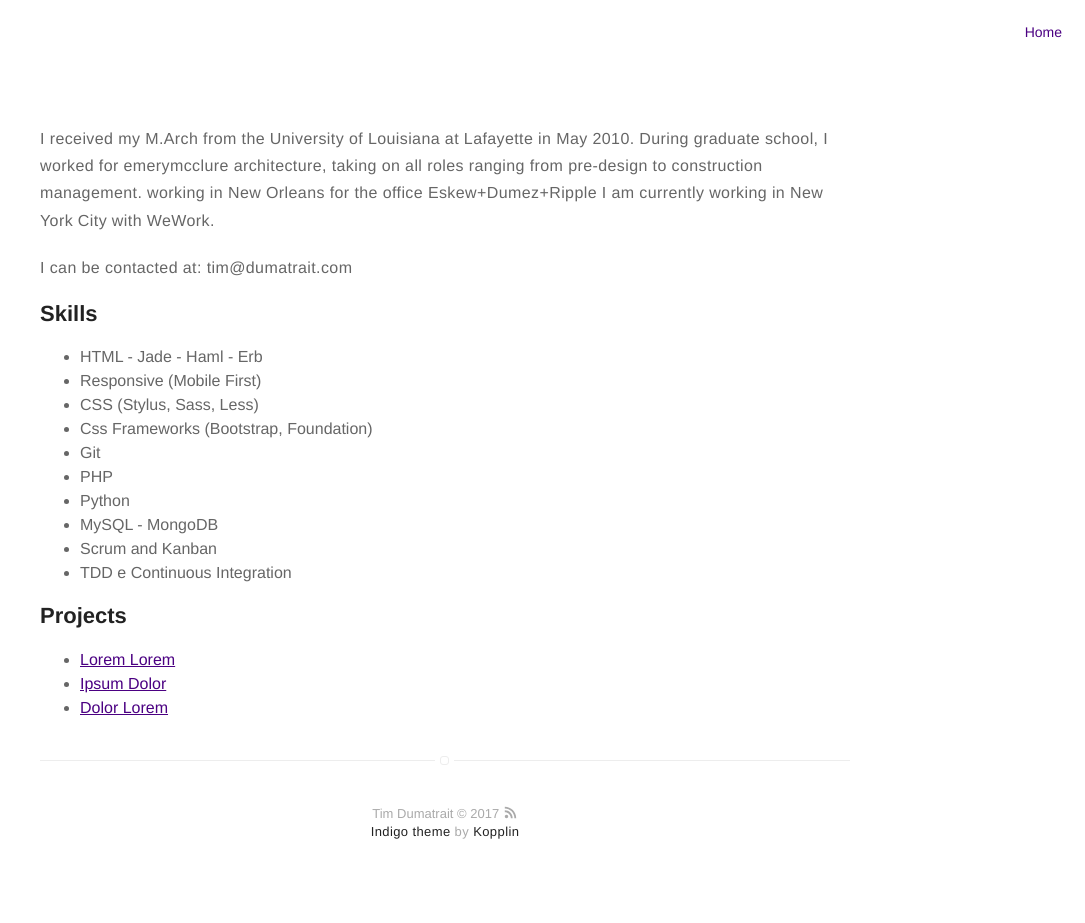
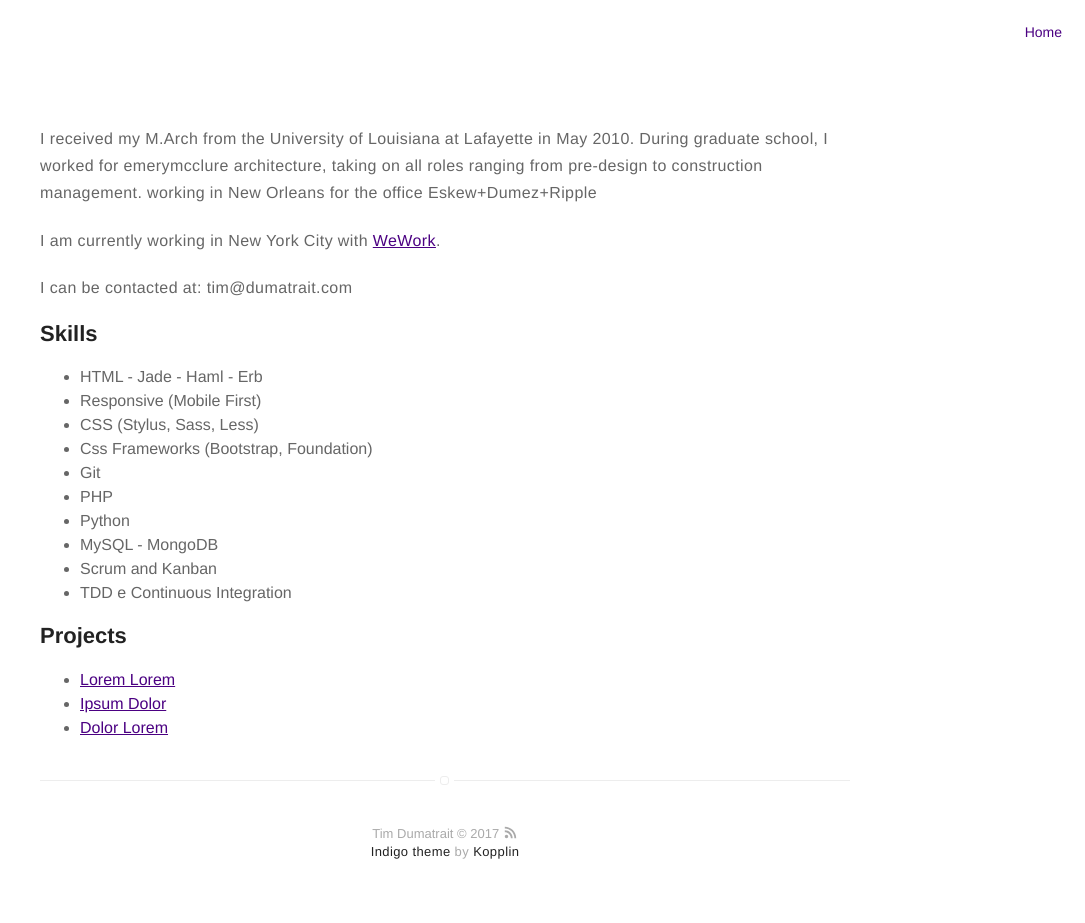
Before and after one commit to appareil/appareil.github.io, a Jekyll site: the page built from about.md, in a window 1280 px wide. Shown: the whole page, without its empty margins (195-1280 px from the left). Built offline with Jekyll 4.4.1, drawn with Linux system fonts in a browser that asks for light colours.

Commit message:
added site link

```diff
--- a/about.md
+++ b/about.md
@@ -2,9 +2,9 @@
 title: About
 layout: page
 ---
-<p>I received my M.Arch from the University of Louisiana at Lafayette in May 2010. During graduate school, I worked for emerymcclure architecture, taking on all roles ranging from pre-design to construction management. working in New Orleans for the office Eskew+Dumez+Ripple
+<p>I received my M.Arch from the University of Louisiana at Lafayette in May 2010. During graduate school, I worked for emerymcclure architecture, taking on all roles ranging from pre-design to construction management. working in New Orleans for the office Eskew+Dumez+Ripple</p>
 
-I am currently working in New York City with WeWork.</p>
+<p>I am currently working in New York City with <a href="www.wework.com">WeWork</a>.</p>
 
 <p>I can be contacted at: tim@dumatrait.com</p>
 
```
